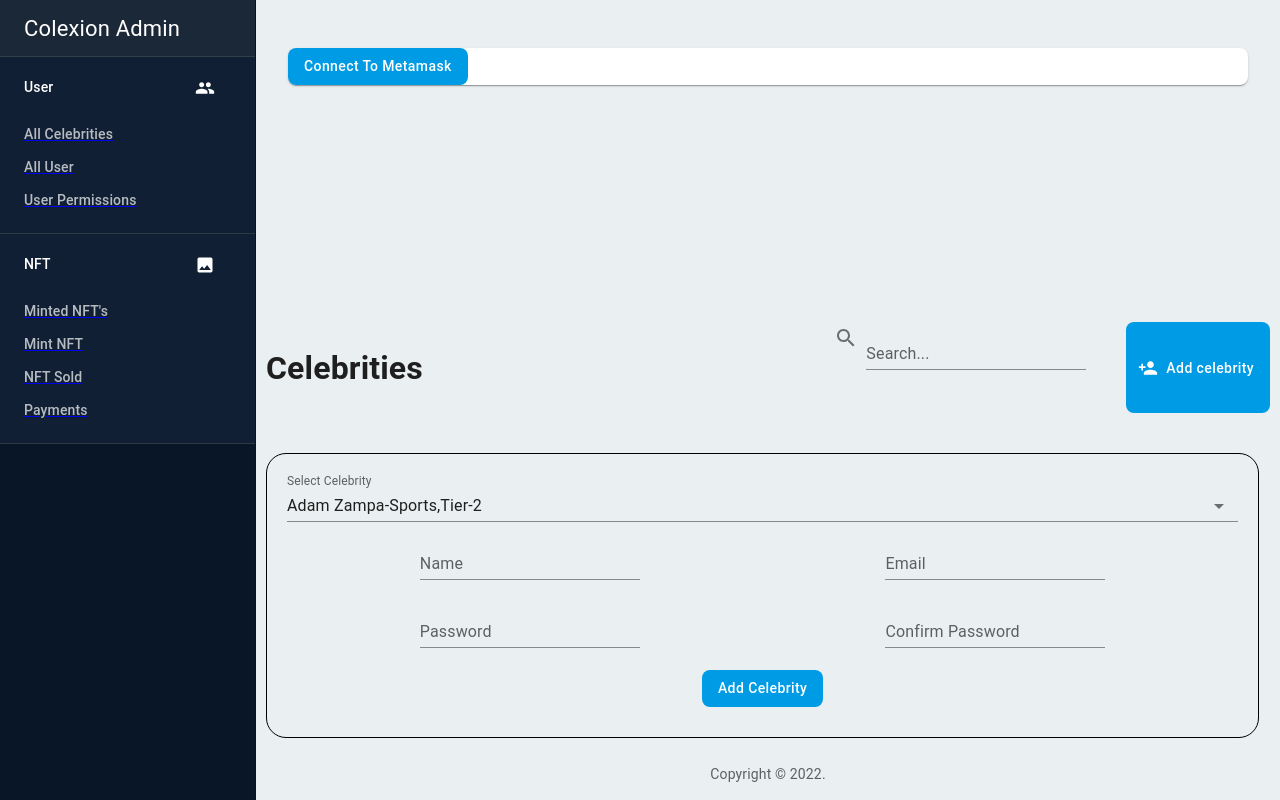
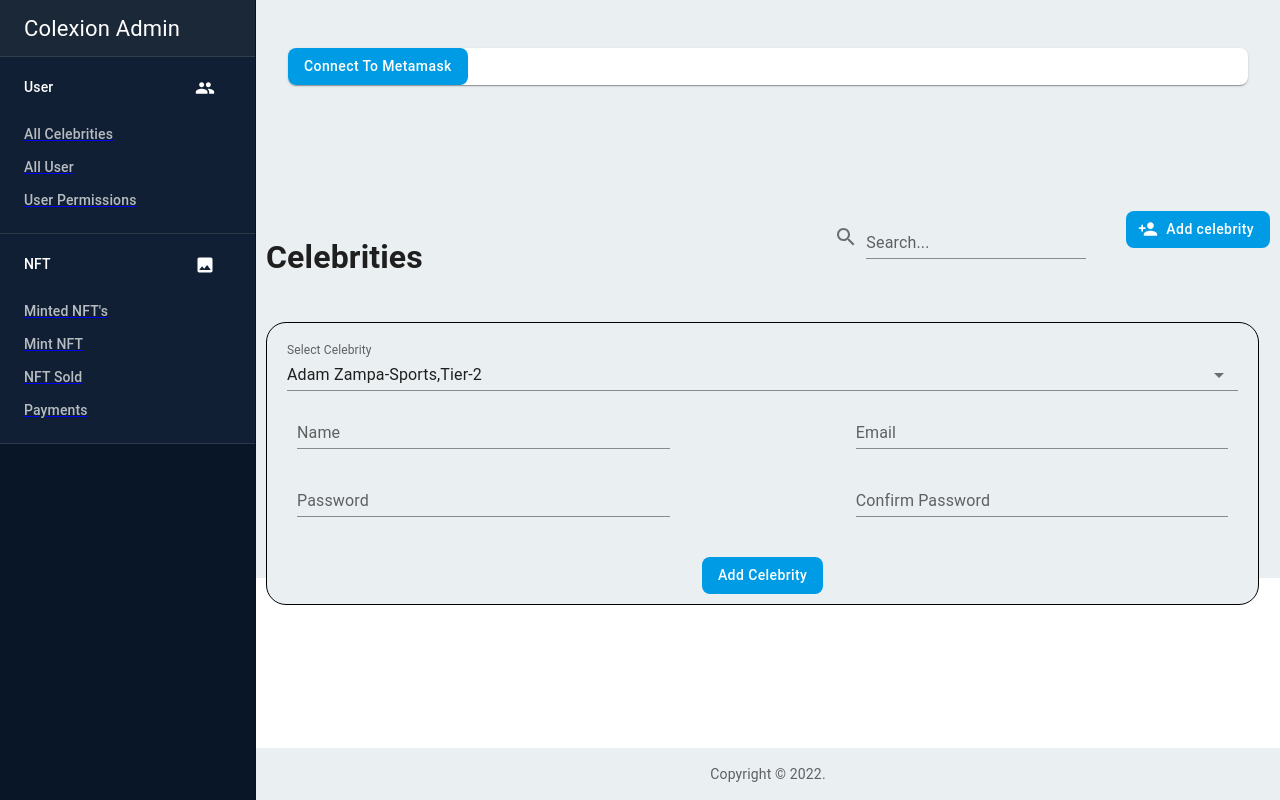
Before and after one commit to blockant/colexion-admin-api, a React (Create React App) app: page /allcelebs in a window 1280 px wide. Built offline with nearby package versions, Linux system fonts and the light colour scheme.

Commit message:
Added CSS to allcelebs page

```diff
--- a/src/pages/AdminPanel.jsx
+++ b/src/pages/AdminPanel.jsx
@@ -150,11 +150,11 @@ const AdminPanel = ({ uploadNft }) => {
                 </div>
             </div>
         </div>
-        <div className="right">
-                <InputLabel htmlFor="my-input" onChange={addressChangeHandler}>Address</InputLabel>
-                <TextField id="Address" variant="outlined" />
+        <div className={styles.right}>
+                <TextField id="Address" label="Address" variant="outlined" style={{width:"69%", margin:"0 auto"}}/>
                 <div>
-                    <Button variant="contained">Mint NFT</Button>
+                    <Button className={styles.btn} variant="contained">Mint ERC721</Button>
+                    <Button className={styles.btn-2} variant="contained">Mint ERC1155</Button>
                 </div>
         </div>
         </main>
--- a/src/pages/AdminPanel.module.css
+++ b/src/pages/AdminPanel.module.css
@@ -8,4 +8,12 @@
 }
 .right {
     width:50%;
+    text-align: center;
+    display: flex;
+    flex-direction: column;
+    justify-content: center;
 }
+
+.btn,.btn-2{
+    margin:10px;
+}
--- a/src/pages/Allcelebs.jsx
+++ b/src/pages/Allcelebs.jsx
@@ -10,13 +10,11 @@ function Allcelebs() {
     <Paperbase>
         <div className={styles.container}>
           <div className={styles.header}>
-            <div className={styles.title}>
-              <h1>Celebrities</h1>
-            </div>
+            <h1>Celebrities</h1>
             <div className={styles.add_btn}>
-              <SearchIcon sx={{ color: 'action.active', mr: 1, my: 0.5 }} />
+              <SearchIcon sx={{ color: 'action.active', mr: 1, my: 0.5 }} className={styles.search_icon} />
               <TextField id="input-with-sx" sx={{mr:5}}label="Search..." variant="standard" />
-              <Button variant="contained" startIcon={<PersonAddIcon />}>Add celebrity</Button>
+              <Button variant="contained" startIcon={<PersonAddIcon />} className={styles.btn_icon}>Add celebrity</Button>
             </div>
           </div>
           <div className={styles.info}>
@@ -35,15 +33,15 @@ function Allcelebs() {
                       </FormControl>
               </div>
               <div className={styles.namePass}>
-              <TextField id="standard-basic" label="Name" variant="standard" />
-              <TextField id="standard-basic" label="Email" variant="standard" />
+              <TextField id="name-input" label="Name" variant="standard" style={{width:"40%"}} />
+              <TextField id="email-input" label="Email" variant="standard" style={{width:"40%"}} />
               </div>
               <div className={styles.emailPass}>
-              <TextField id="standard-basic" label="Password" variant="standard" />
-              <TextField id="standard-basic" label="Confirm Password" variant="standard" />
+              <TextField id="password-input" label="Password" variant="standard" style={{width:"40%"}} />
+              <TextField id="reenter-password-input" label="Confirm Password" variant="standard" style={{width:"40%"}} />
               </div>
               <div className={styles.btn}>
-              <Button variant="contained">Add Celebrity</Button>
+                <Button variant="contained">Add Celebrity</Button>
               </div>
           </div>
       </div>
--- a/src/pages/Allcelebs.module.css
+++ b/src/pages/Allcelebs.module.css
@@ -1,5 +1,7 @@
 .container{
     background:#eaeff1;
+    position: relative;
+    bottom: 170px;
 }
 .info{
     border: 1px solid black;
@@ -13,10 +15,10 @@
     justify-content: left;
     flex-direction: column;
     width:97%;
-    /* height:45%; */
+    height:75%;
     font-size:25px;
     padding: 20px;
-    margin-top: 30px;
+    margin-top: 10px;
 }
 .namePass, .emailPass , .btn{
     padding:10px;
@@ -39,8 +41,20 @@
 }
 .namePass, .emailPass{
     display:flex;
-    justify-content:space-around;
-}
-#standard-basic{
+    justify-content:space-between;
     width:100%;
 }
+#name_input{
+    width:100%;
+}
+.btn {
+    height:20px;
+}
+.btn_icon {
+    height: fit-content;
+}
+.search_icon {
+    position: relative;
+    top: 10px;
+    font-size: 1.8em;
+}
```
